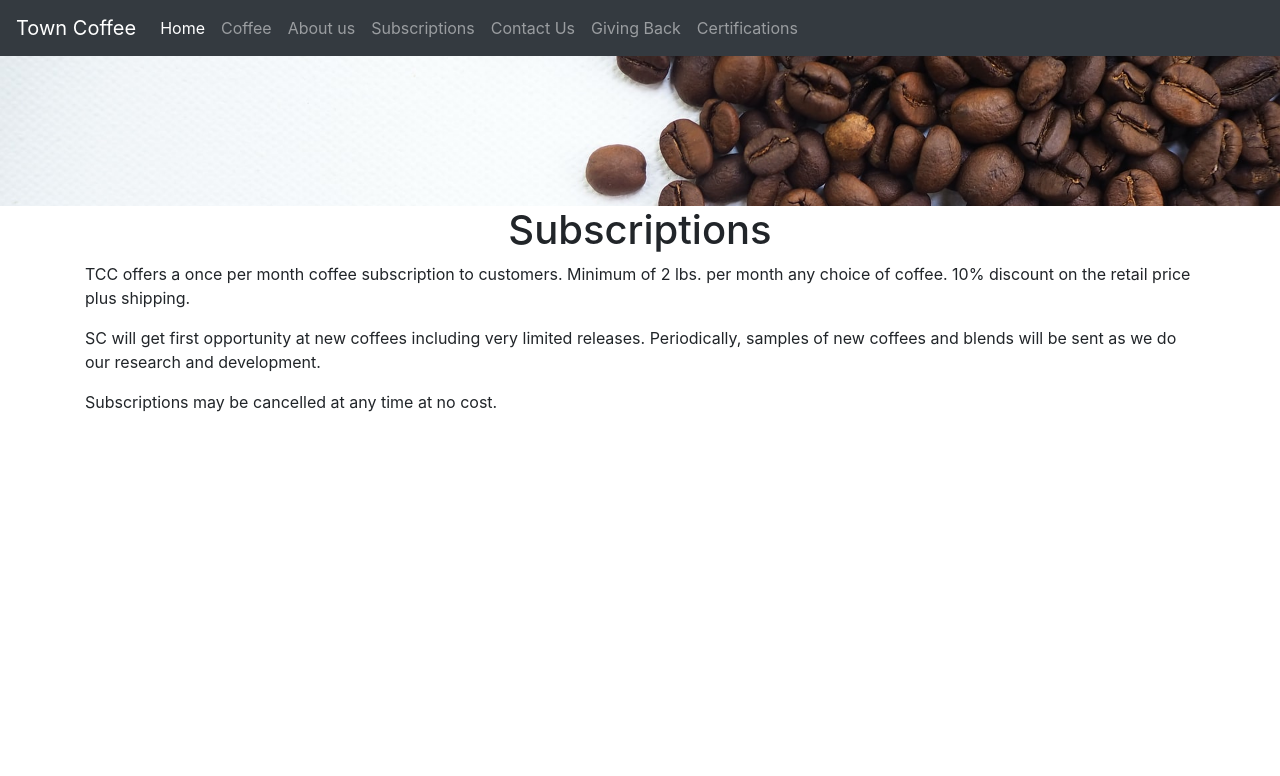
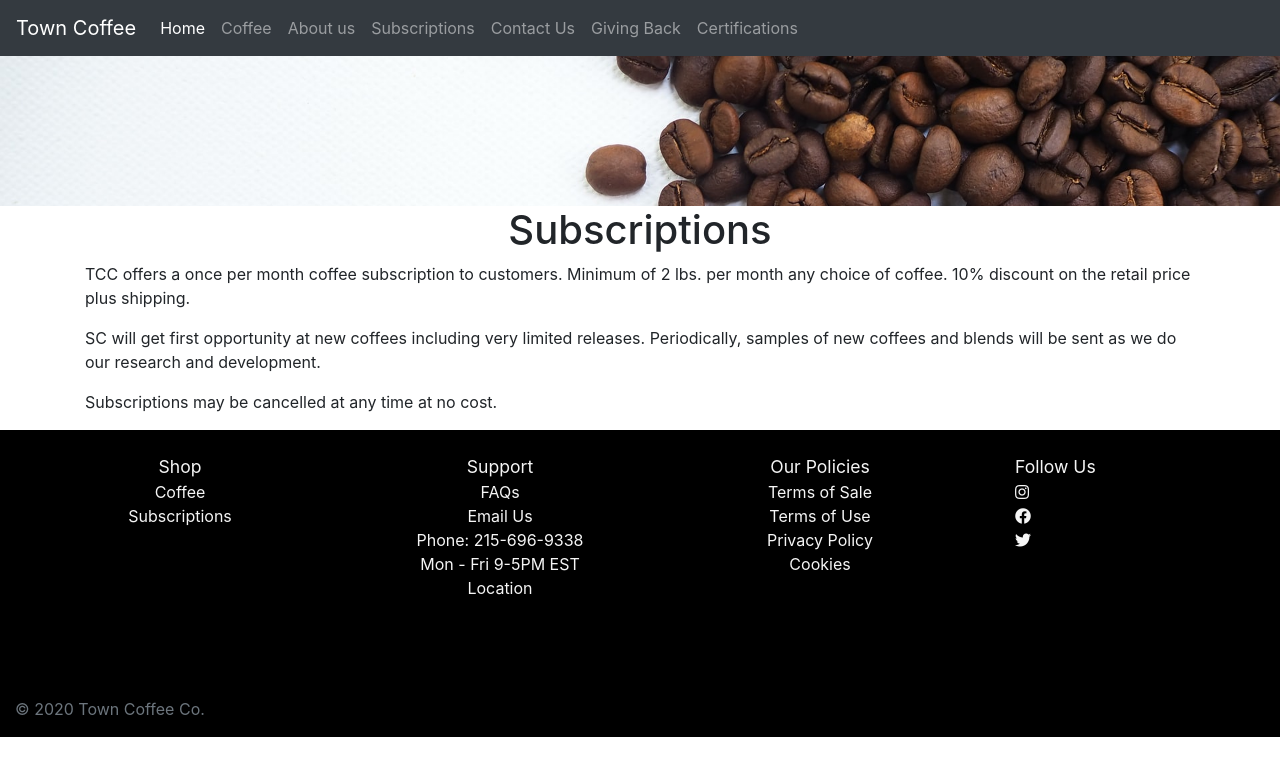
Before and after one commit to rsg71/Town_Coffee, a React (Create React App) app: page /subscriptions in a window 1280 px wide. Shown: the top 776 px of the page. Built offline with nearby package versions, Linux system fonts and the light colour scheme.

Commit message:
created footer structure

```diff
--- a/src/App.js
+++ b/src/App.js
@@ -10,7 +10,7 @@ import Subscriptions from "./pages/subscriptions/subscriptions";
 import Homepage from "./pages/homepage/homepage";
 
 import Navbar from "./components/Navbar/Navbar";
-
+import Footer from "./components/Footer/Footer"
 
 function App() {
   return (
@@ -25,6 +25,8 @@ function App() {
         <Route exact path="/contactus" component={Contact_us}/>
         <Route exact path="/givingback" component={Giving_back}/>
         <Route exact path="/subscriptions" component={Subscriptions}/>
+        <Footer/>
+
 
       </Router>
     </>
--- a/src/components/Footer/Footer.js
+++ b/src/components/Footer/Footer.js
@@ -1,13 +1,82 @@
 import React from "react";
+import { Container, Row, Col } from "react-bootstrap";
 
-function Footer () {
-    return(
+const styles = {
+    listItems: {
+        listStyleType: "none"
+    },
+    listItemTitle: {
+        fontSize: "1.1em"
+    },
+    backgroundColor: {
+        background: "black",
+        color: "whitesmoke"
+    },
+    column: {
+        textAlign: "center"
+    }
+}
+
+
+function Footer() {
+    return (
         <>
-            <ul>
-                <li>Terms of use </li>
-                <li>Privacy Policy</li>
-                <li>Cookies</li>
-            </ul>
+            <Container fluid style={styles.backgroundColor}>
+            <br/>
+
+                <Row>
+                    <Col style={styles.column}>
+                        <ul style={styles.listItems}>
+                            <li style={styles.listItemTitle}>Shop</li>
+                            <li>Coffee</li>
+                            <li>Subscriptions</li>
+                            <li></li>
+                        </ul>
+                    </Col>
+
+                    <Col style={styles.column}>
+                        <ul style={styles.listItems}>
+                            <li style={styles.listItemTitle}>Support</li>
+                            <li>FAQs</li>
+                            <li>Email Us</li>
+                            <li>Phone: 215-696-9338</li>
+                            <li>Mon - Fri 9-5PM EST </li>
+                            <li>Location</li>
+                        </ul>
+                    </Col>
+
+                    <Col style={styles.column}>
+                        <ul style={styles.listItems}>
+                            <li style={styles.listItemTitle}>Our Policies</li>
+                            <li>Terms of Sale</li>
+                            <li>Terms of Use</li>
+                            <li>Privacy Policy</li>
+                            <li>Cookies</li>
+                        </ul>
+                    </Col>
+                    <Col>
+                        <ul style={styles.listItems}>
+                            <li style={styles.listItemTitle}>Follow Us</li>
+                            <li><i class="fab fa-instagram"></i></li>
+                            <li><i class="fab fa-facebook"></i></li>
+                            <li><i class="fab fa-twitter"></i></li>
+                        </ul>
+                    </Col>
+                </Row>
+                <hr/>
+
+                <br/>
+                <br/>
+
+                <Row>
+                    <Col>
+                        <p className="text-muted">&copy; 2020 Town Coffee Co.</p>
+                    </Col>
+
+                </Row>
+
+            </Container>
+
         </>
     )
 }
--- a/src/pages/about_us/about_us.js
+++ b/src/pages/about_us/about_us.js
@@ -9,6 +9,12 @@ const styles = {
     },
     backgroundStyleDark: {
         backgroundColor: "grey"
+    },
+    center: {
+        textAlign: "center",
+        // objectFit:"cover",
+        // objectPosition: "top left",
+        height: "200"
     }
 }
 
@@ -20,12 +26,15 @@ function aboutUs() {
 
             <Container>
                 <h1>About Us</h1>
+                <br/>
+                <br/>
 
                 <Row>
                     <Col style={styles.backgroundStyleLight}>
                         <p>The Covid virus changed many things. Beginning in March 2020 we were in a mandatory quarantine. Our local coffee shops closed for over 8 weeks. Small businesses everywhere struggled. Communities rallied to support these businesses, especially the hard hit food and restaurant industry. And from this a new business was born.</p>
                     </Col>
                 </Row>
+                <br/>
                 <br/>
 
                 <Row>
@@ -34,7 +43,10 @@ function aboutUs() {
 
                         <p> We are Town Coffee Company. A true small business sourcing the best coffee it could find and delivering that to doorsteps. Customers are the same people that changed their habits from big businesses to small business. To help people stay open, help people stay employed. Under much closer review now is how does a company behave. How do they treat their shareholders - everyone in the supply chain, their employees and their customers looking deeper and committing their purchasing to the gropus that behave ethically and responsibly. </p>
                     </Col>
+                    <Col>
+                    </Col>
                 </Row>
+            <br/>
             <br/>
 
                 <Row>
@@ -45,16 +57,21 @@ function aboutUs() {
                     </Col>
                 </Row>
                 <br/>
+                <br/>
 
                 <Row>
+                    <Col style={styles.center}>
+                    <img src="/imgs/b-corp-logo.png" alt="b corp logo"></img>
+                    </Col>
                     <Col style={styles.backgroundStyleLight}>
-                        <h2> ---------- B Corporation Pending ----------</h2>
+                        <h2> ------- B Corporation Pending -------</h2>
 
                         <p>A startup does not often begin by committing to be a Certified B Corporation. We did. We believe in and are aligned with the values and principles of a B Corp and are willing to make that pledge publicly. And transparently. Every decision made will consider the impacts on our stakeholders. I have yet to see Big Coffee work to this extent to be a part of the paradigm change that consumers have asked for.</p>
 
 
                     </Col>
                 </Row>
+                <br/>
                 <br/>
 
                 <Row>
--- a/src/pages/coffee/coffee.css
+++ b/src/pages/coffee/coffee.css
@@ -4,7 +4,6 @@
     width:100%;
     object-fit:cover;
     object-position:top left;
-
 }
 
 
```
Also changed, not shown: 1 other file (tests, documents, lock files or other folders).
